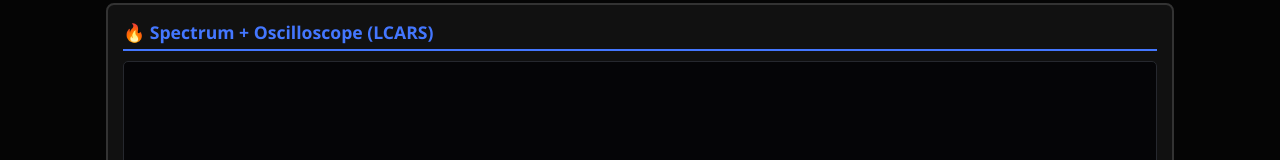
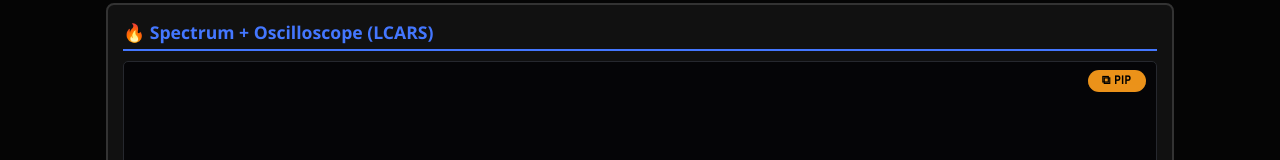
Before and after one commit to jirka22med/Deep-Space-Digital-Analyzer-v2.0.cz, a plain HTML site: page index.html in a window 1280 px wide. Shown: the part 1186-1346 px from the top of the page. Drawn offline with nearby package versions, Linux system fonts and the light colour scheme; a script that the page names is missing.

Commit message:
Update index.html

```diff
--- a/index.html
+++ b/index.html
@@ -140,5 +140,6 @@
 </div>
 
 <script src="script.js" defer></script>
+<script src="pip-spectrum.js"></script>
 </body>
 </html>
```
